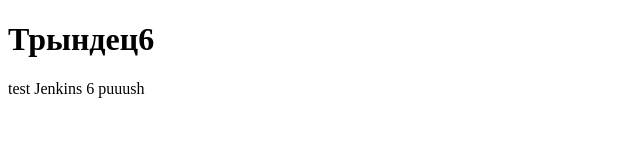
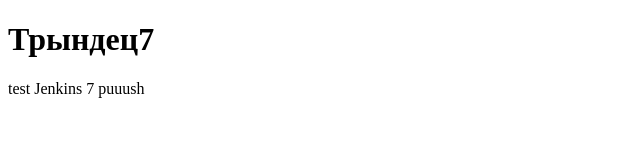
Before and after one commit to gerich-83/site, a plain HTML site: page index.html in a window 1280 px wide. Shown: the full height of the page, 0-640 px from the left. Drawn offline with Linux system fonts and the light colour scheme.

Commit message:
test push2

```diff
--- a/index.html
+++ b/index.html
@@ -5,8 +5,8 @@
     <title>test</title>
   </head>
   <body>
-    <h1>Трындец6</h1>
-    <h20><p>test Jenkins 6 puuush</h20>
+    <h1>Трындец7</h1>
+    <h20><p>test Jenkins 7 puuush</h20>
   </body>
 </html>
 </html>
```
